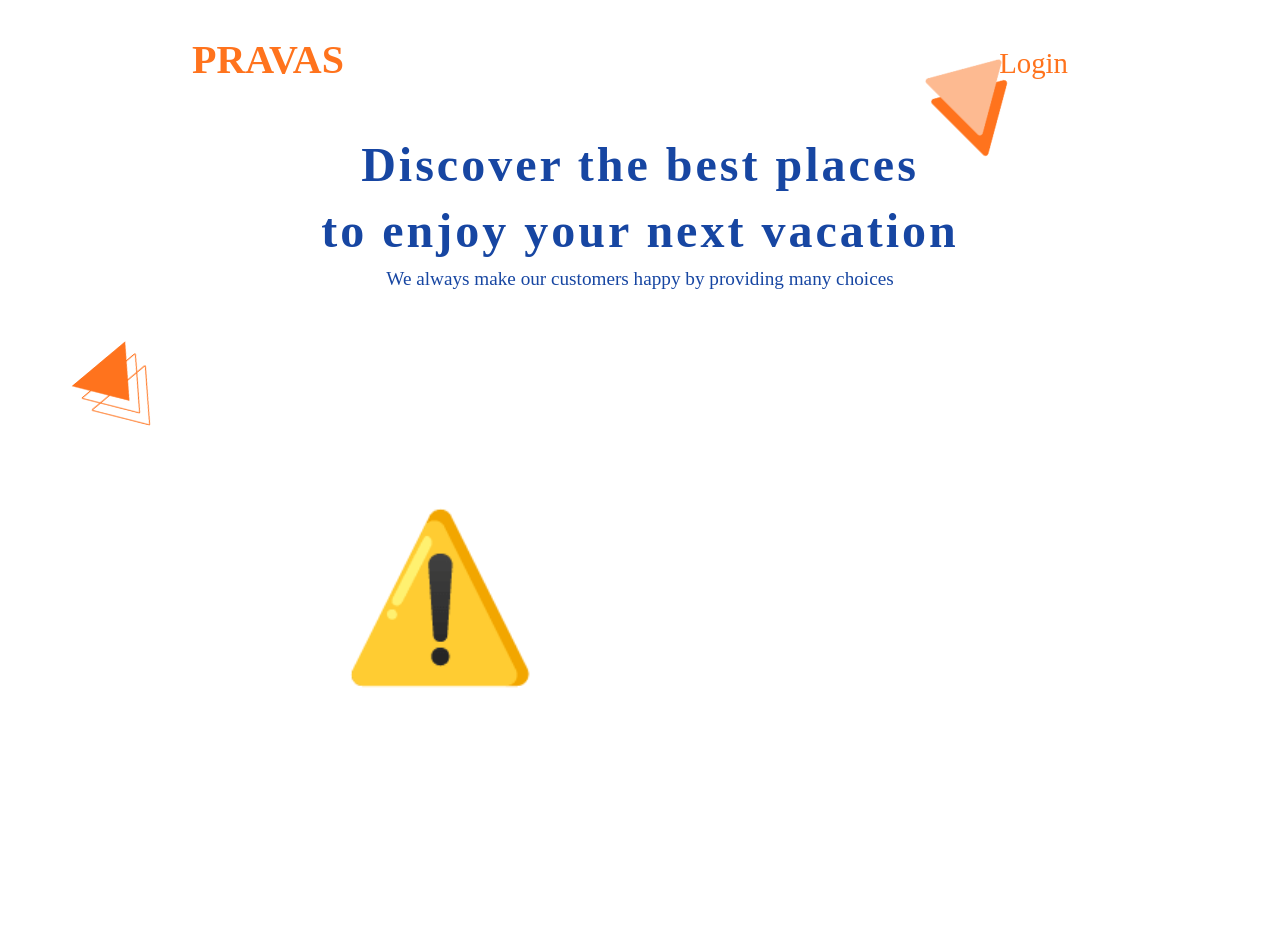
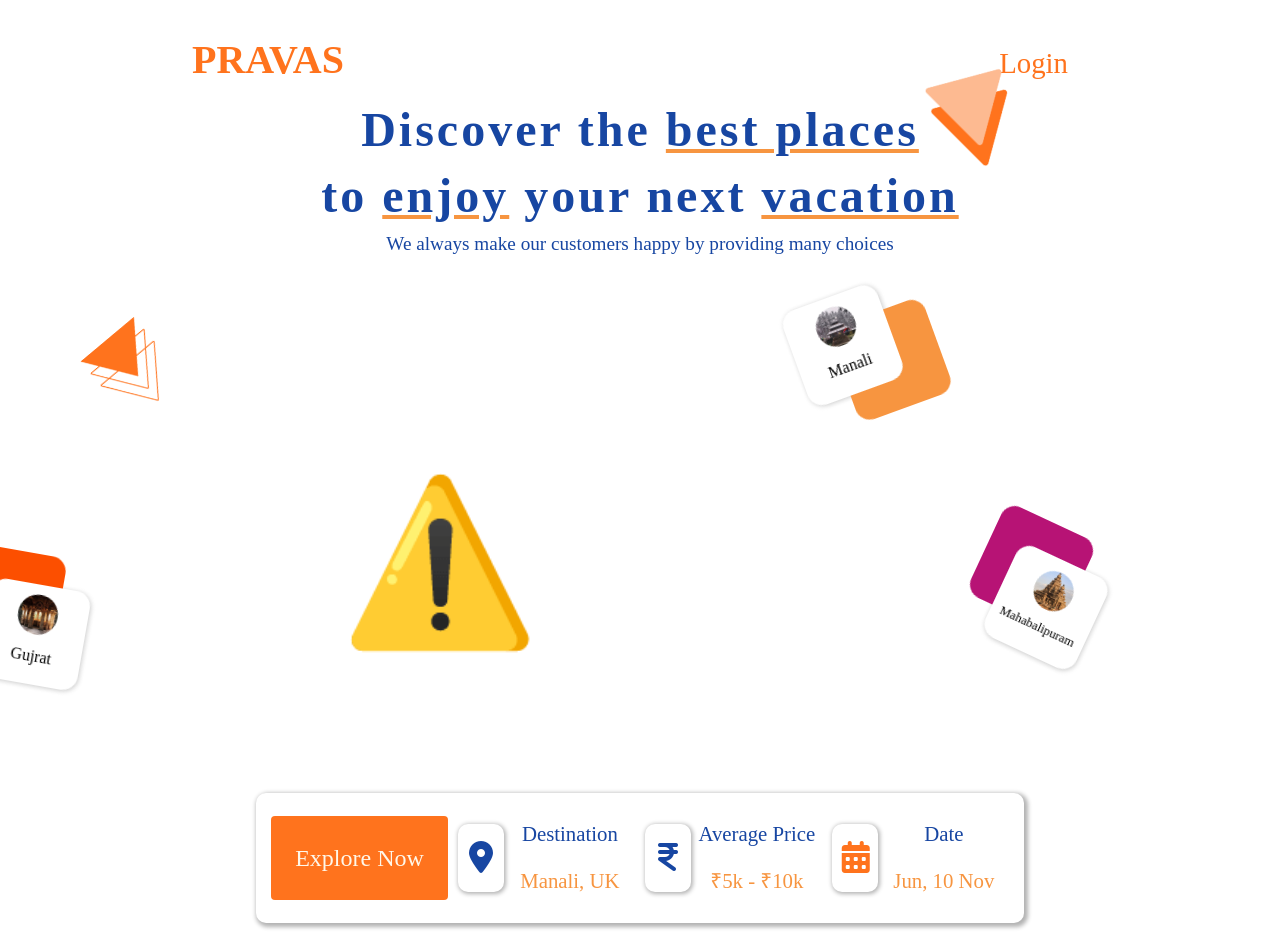
Before and after one commit to rahul-nagvadia/Pravas, a Django app: page /pravas/ in a window 1280 px wide. Before the commit the page ends 688 px from the top, so only its background shows below. Run offline with Django 4.2, Linux system fonts and the light colour scheme; some libraries are stand-ins or nearby versions; some web fonts are replaced.

Commit message:
Frontend of landing page

```diff
--- a/static/pravas/css/index.css
+++ b/static/pravas/css/index.css
@@ -5,6 +5,7 @@ body {
   margin: 0;
   padding: 0;
   font-family: Port Lligat Sans;
+  overflow-x: hidden;
 }
 
 .home-section {
@@ -84,20 +85,47 @@ a:hover {
   display: block;
 }
 
-.destination {
-  width: 70%;
-  justify-items: center;
-  display: grid;
-  grid-template-columns: repeat(4, 1fr);
-  grid-template-rows: repeat(3, 1fr);
-  grid-auto-flow: dense;
+/* ////////////Landing Section///////////// */
+
+span {
+  text-decoration: underline #f79540;
 }
 
-span {
-  border-bottom: solid 3px #ff731d;
+@keyframes floatAnimation1 {
+  0% {
+    transform: translate(0, 0);
+  }
+  50% {
+    transform: translate(0, 20px);
+  }
+  100% {
+    transform: translate(0, 0);
+  }
 }
 
-/* ////////////Landing Section///////////// */
+@keyframes floatAnimation2 {
+  0% {
+    transform: translate(0, 0);
+  }
+  50% {
+    transform: translate(10px, 10px);
+  }
+  100% {
+    transform: translate(0, 0);
+  }
+}
+
+@keyframes floatAnimation3 {
+  0% {
+    transform: translate(0, 0);
+  }
+  50% {
+    transform: translate(20px, 0);
+  }
+  100% {
+    transform: translate(0, 0);
+  }
+}
 
 .landing {
   width: 100%;
@@ -106,6 +134,7 @@ span {
   flex-direction: row;
   justify-content: center;
   align-items: center;
+  margin-top: -35px;
 }
 
 .greeting {
@@ -150,6 +179,7 @@ span {
   background-size: cover;
   background-image: url(../../images/tri1.png);
   rotate: 20deg;
+  animation: floatAnimation1 2s infinite;
 }
 
 .tri2 {
@@ -162,6 +192,7 @@ span {
   background-repeat: no-repeat;
   background-size: cover;
   background-image: url(../../images/tri2.png);
+  animation: floatAnimation2 3s infinite;
   rotate: 45deg;
 }
 
@@ -175,5 +206,133 @@ span {
   background-repeat: no-repeat;
   background-size: cover;
   background-image: url(../../images/tri3.png);
+  animation: floatAnimation3 3s infinite;
   rotate: 50deg;
 }
+
+.square {
+  position: absolute;
+  display: flex;
+  flex-direction: column;
+  justify-content: center;
+  align-items: center;
+  height: 100px;
+  width: 100px;
+  border-radius: 15px;
+  color: #000000;
+}
+
+.square > p {
+  margin-top: 10px;
+  font-weight: 500;
+}
+
+.photo {
+  margin-top: 10px;
+  height: 40px;
+  width: 40px;
+  border-radius: 100%;
+  background-position: center;
+  background-repeat: no-repeat;
+  background-size: cover;
+}
+
+.sq-1 {
+  box-shadow: -30px -30px #fc4f00, 1px 1px 5px #c9c9c9;
+  top: 100px;
+  right: 250px;
+  rotate: 10deg;
+  animation: floatAnimation3 3s infinite;
+}
+
+.sq-1 > .photo {
+  background-image: url(../../images/gujrat.jpg);
+}
+
+.sq-2 {
+  box-shadow: 40px 30px #f79540, 1px 1px 5px #c9c9c9;
+  bottom: 400px;
+  right: 400px;
+  rotate: -20deg;
+  animation: floatAnimation3 3s infinite;
+}
+
+.sq-2 > .photo {
+  background-image: url(../../images/manali.jpg);
+}
+
+.sq-3 {
+  box-shadow: -30px -30px #b71375, 1px 1px 5px #c9c9c9;
+  bottom: 150px;
+  right: 200px;
+  rotate: 25deg;
+  font-size: 0.8rem;
+  animation: floatAnimation3 2s infinite;
+}
+
+.sq-3 > .photo {
+  background-image: url(../../images/mahabalipuram.jpg);
+}
+
+.searching {
+  z-index: 2;
+  width: 60%;
+  padding: 10px;
+  display: flex;
+  flex-direction: row;
+  justify-content: space-around;
+  align-items: center;
+  margin-top: -70px;
+  margin-bottom: 10px;
+  box-shadow: 2px 2px 4px 2px rgba(0, 0, 0, 0.3);
+  border-radius: 10px;
+  font-size: 1.3rem;
+  color: #1746a2;
+}
+
+.searching > * {
+  width: 100%;
+  display: flex;
+  flex-direction: row;
+  align-items: center;
+  justify-content: center;
+}
+
+.left-part {
+  width: 25%;
+  font-size: 2rem;
+  box-shadow: 1px 1px 4px 1px rgba(0, 0, 0, 0.3);
+  padding: 10px;
+  border-radius: 10px;
+  text-align: center;
+}
+
+.right-part {
+  width: 70%;
+  margin-top: 15px;
+  text-align: center;
+}
+
+.date > .left-part {
+  color: #ff731d;
+}
+
+.change {
+  color: #f79540;
+}
+
+button {
+  background: #ff731d;
+  border: none;
+  color: #fff7e9;
+  padding: 1.5rem;
+  border-radius: 4px;
+  font-size: 1.5rem;
+}
+
+button:hover,
+button:focus {
+  background: #fb9250;
+  cursor: pointer;
+  outline: none;
+}
--- a/templates/home.html
+++ b/templates/home.html
@@ -43,11 +43,15 @@
       <div class="landing-left">
         <div class="tri1"></div>
         <div class="tri3"></div>
+        <div class="square sq-1">
+          <div class="photo"></div>
+          <p>Gujrat</p>
+        </div>
       </div>
       <div class="greeting">
         <div class="landing-text">
-          <h1>Discover the best places</h1>
-          <h1>to enjoy your next vacation</h1>
+          <h1>Discover the <span>best places</span></h1>
+          <h1>to <span>enjoy</span> your next <span>vacation</span></h1>
           </>
           <h2>We always make our customers happy by providing many choices</h2>
         </div>
@@ -55,9 +59,50 @@
           <lottie-player src="https://assets9.lottiefiles.com/packages/lf20_0ilhlmpl.json" background="transparent"
             speed="1" style="width: 600px; height: 600px;" loop autoplay></lottie-player>
         </div>
+
       </div>
       <div class="landing-right">
         <div class="tri2"></div>
+        <div class="square sq-2">
+          <div class="photo"></div>
+          <p>Manali</p>
+        </div>
+        <div class="square sq-3">
+          <div class="photo"></div>
+          <p>Mahabalipuram</p>
+        </div>
+      </div>
+    </div>
+    <div class="searching">
+      <div class="explore-button">
+        <button type="submit">Explore Now</button>
+      </div>
+      <div class="destination">
+        <div class="left-part">
+          <i class="fa-solid fa-location-dot"></i>
+        </div>
+        <div class="right-part">
+          <p>Destination</p>
+          <p class="change">Manali, UK</p>
+        </div>
+      </div>
+      <div class="price">
+        <div class="left-part">
+          <i class="fa-solid fa-indian-rupee-sign"></i>
+        </div>
+        <div class="right-part">
+          <p>Average Price</p>
+          <p class="change">₹5k - ₹10k</p>
+        </div>
+      </div>
+      <div class="date">
+        <div class="left-part">
+          <i class="fa-solid fa-calendar-days"></i>
+        </div>
+        <div class="right-part">
+          <p>Date</p>
+          <p class="change">Jun, 10 Nov</p>
+        </div>
       </div>
     </div>
     <!-- <div class="heading">
```
Also changed, not shown: static/images/gujrat.jpg (added), static/images/mahabalipuram.jpg (added), static/images/manali.jpg (added).
